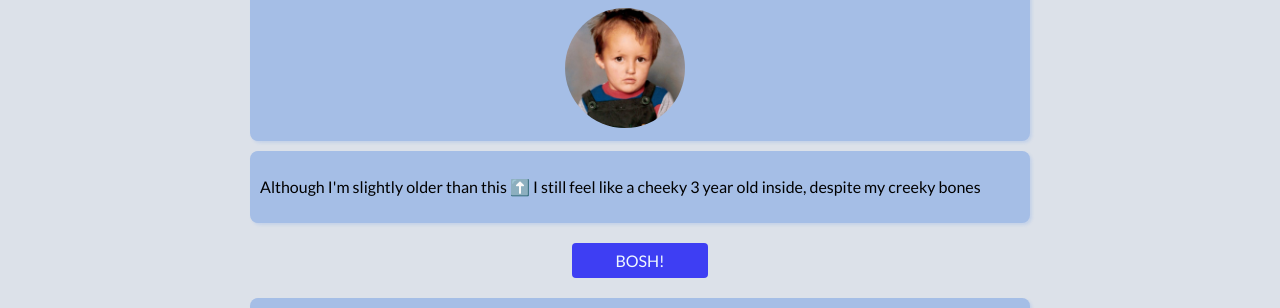
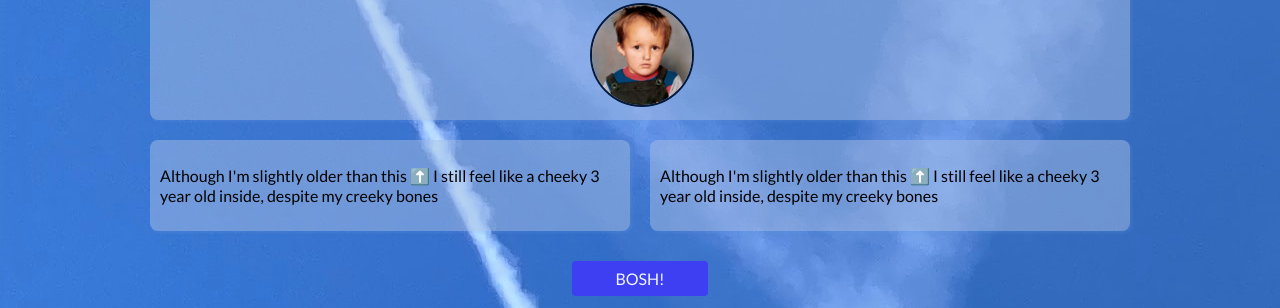
Before and after one commit to Doysch/profile, a plain HTML site: page index.html in a window 1280 px wide. Shown: the part 102-410 px from the top of the page. Drawn offline with Linux system fonts and the light colour scheme.

Commit message:
changed background

```diff
--- a/index.html
+++ b/index.html
@@ -23,9 +23,17 @@
         <img src="images/dave_at_3.png" alt="Dave at 3 years old">
       </div>
     </div>
-    <div class="card-blue">
-    <p>Although I'm slightly older than this ⬆️ I still feel like a cheeky 3 year old inside, despite my creeky bones
+    <div class="row">
+      <div class="card-blue-half">
+        <p>Although I'm slightly older than this ⬆️ I still feel like a cheeky 3 year old inside, despite my creeky
+          bones
         </p>
+      </div>
+      <div class="card-blue-half">
+        <p>Although I'm slightly older than this ⬆️ I still feel like a cheeky 3 year old inside, despite my creeky
+          bones
+        </p>
+      </div>
     </div>
     <div class="button-blue">
       <a href="http://www.davidbacon.co.uk/">BOSH!</a>
--- a/style.css
+++ b/style.css
@@ -1,36 +1,61 @@
 body {
-  background-color: #DCE1E9;
+  background-color: #D4AFB9;
   font-family: 'Lato', sans-serif;
   font-size: medium;
   line-height: normal;
   display: flex;
   align-items: center;
   justify-content: center;
+  background-image: url(images/background-sky.jpg);
 }
 
 .container {
-  width: 800px;
+  width: 1000px;
   margin: 0 auto;
   box-sizing: border-box;
 }
 
-.card-blue {
+.card-blue, .card-blue-half {
 
-  background-color: rgb(165, 190, 230);
+  background-color: rgba(165, 190, 230, .5);
   padding: 10px;
   margin: 10px;
   box-shadow: 2px 2px 3px rgba(103, 153, 233, 0.2);
   border-radius: 8px;
+
+}
+.card-blue-half {
+
+ width: 50%;
+}
+
+.row {
+  display: flex;
+  align-items: center;
+  justify-content: center;
+  width: 100%;
+  margin: 0 auto;
 }
 
 .image {
   /* box-shadow: 4px 2px 3px rgba(103, 153, 233, .2); */
   margin: 0 auto;
-  width: 150px;
+  width: 100px;
 }
 
+img {
+  height: 100px;
+  width: 100px;
+  border-radius: 50%;
+  box-shadow: #363732;
+  border: 2px solid rgb(5, 25, 58)
+}
 .text-center {
   text-align: center;
+}
+
+h1 {
+  font-size: 30px;
 }
 
 h1, h2 {
@@ -43,14 +68,6 @@ h2 {
   font-size: 20px;
 }
 
-img {
-  height: 120px;
-  width: 120px;
-  border-radius: 50%;
-  box-shadow: #363732;
-
-
-}
 
 a {
   text-decoration: none;
```
Also changed, not shown: images/background-sky.jpg (added). Lines whose indentation alone changed are shown as unchanged.
